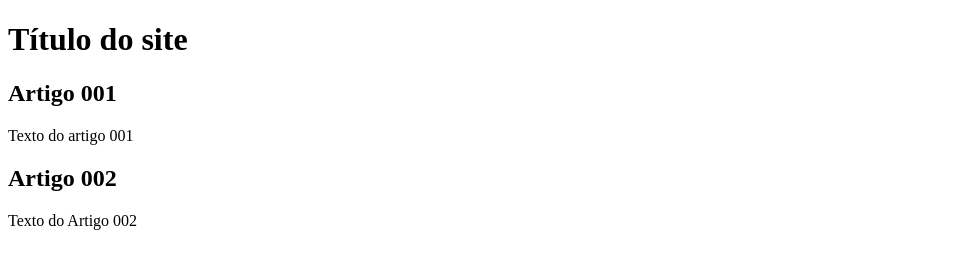
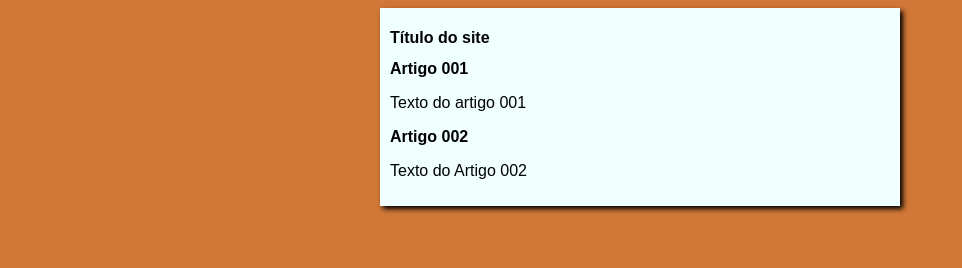
Before and after one commit to brendatavares/projeto-site, a plain HTML site: page index.html in a window 1280 px wide. Shown: the whole page, without its empty margins (0-962 px from the left). Drawn offline with Linux system fonts and the light colour scheme.

Commit message:
iniciei o design

```diff
--- /dev/null
+++ b/estilos/style.css
@@ -0,0 +1,18 @@
+*{
+    font-family: Arial, Helvetica, sans-serif;
+    font-size: 16px;
+
+
+}
+
+body {
+
+    background-color: rgb(209, 119, 55);
+}
+
+main{
+    background-color: azure;
+    width: 500px;
+    margin: auto;
+    padding: 10px;
+    box-shadow: 3px 3px 5px black;
--- a/index.html
+++ b/index.html
@@ -5,6 +5,7 @@
     <meta http-equiv="X-UA-Compatible" content="IE=edge">
     <meta name="viewport" content="width=device-width, initial-scale=1.0">
     <title>El Movies</title>
+    <link rel="stylesheet" href="estilos/style.css">
 </head>
 <body>
     <main>
```
